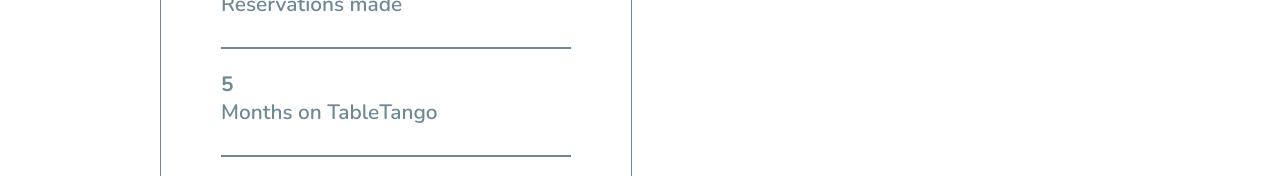
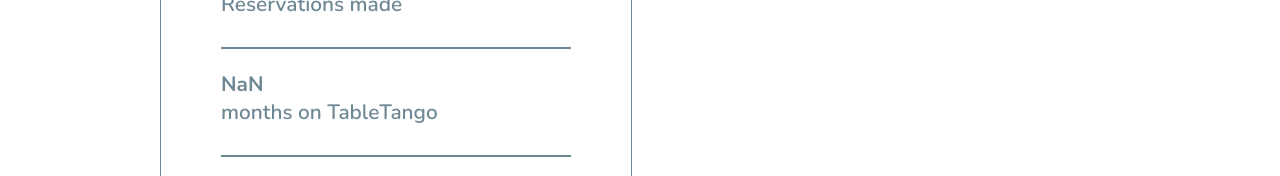
Before and after one commit to ThomasDew04/TableTango, a React (Vite) app in the folder frontend/: page /account in a window 1280 px wide. Shown: the part 550-726 px from the top of the page. Built offline with nearby package versions, Linux system fonts and the light colour scheme; no server answers; sample sign-in values are in the browser's storage.

Commit message:
logout bugfix + time on tt (frontend)

```diff
--- a/frontend/src/components/auth/AuthProvider.tsx
+++ b/frontend/src/components/auth/AuthProvider.tsx
@@ -28,8 +28,9 @@
 export const AuthProvider = ({ children }: Props ) => {
     const [user, setUser] = useState<User | null>(null);
     const [isAuthenticated, setIsAuthenticated] = useState<boolean>(
-      () => !!localStorage.getItem('isAuthenticated')
+      localStorage.getItem('isAuthenticated') === 'true'
     );
+
 
     const navigate = useNavigate();
     const location = useLocation();
--- a/frontend/src/interfaces.ts
+++ b/frontend/src/interfaces.ts
@@ -16,6 +16,7 @@
     email: string;
     password: string;
     image?: string;
+    createdAt: string;
 }
 
 export interface Favorite {
--- a/frontend/src/pages/account.tsx
+++ b/frontend/src/pages/account.tsx
@@ -5,6 +5,7 @@
 import placeholder from "../images/account-placeholder.png";
 import AccountModal from "../components/diverse/AccountModal";
 import { CiCircleChevDown } from "react-icons/ci";
+import { User } from "../interfaces";
 
 export default memo(function Account() {
     const [modalOpen, setModalOpen] = useState(false);
@@ -29,6 +30,21 @@
         setModalProps({ field: '', currentValue: '', type:'' });
     };
 
+    const calculateTimeDifference = (createdAt: Date): [number, string] => {
+        const currentDate = new Date();
+        const differenceInMilliseconds = currentDate.getTime() - createdAt.getTime();
+        const differenceInDays = differenceInMilliseconds / (1000 * 3600 * 24);
+        const differenceInMonths = differenceInDays / 30;
+
+        if (differenceInMonths < 1) {
+          const differenceInDaysRounded = Math.floor(differenceInDays);
+          return [differenceInDaysRounded, 'days'];
+        } else {
+          const differenceInMonthsRounded = Math.floor(differenceInMonths);
+          return [differenceInMonthsRounded, 'months'];
+        }
+    };
+
     interface InfoRowProps {
         label: string;
         value: string;
@@ -47,6 +63,15 @@
             </div>
         );
     };
+
+    const UserTimeOnTableTango = ({ user }: { user?: User }) => {
+        const [timeDifference, timeUnit] = calculateTimeDifference(new Date(user?.createdAt!));
+
+        return (
+            <p><strong>{timeDifference}</strong>
+            <br />{timeUnit} on TableTango</p>
+        );
+      };
 
     return (
         <div className="restaurants-page">
@@ -72,7 +97,7 @@
                         {/* REPLACE WITH DATA */}
                         <p><strong>9</strong> <br />Reservations made</p>
                         <span className="light-divider"/>
-                        <p><strong>5</strong> <br />Months on TableTango</p>
+                        <UserTimeOnTableTango user={user!} />
                         <span className="light-divider"/>
                         <p><strong>235</strong> <br />TableTango points</p>
                     </div>
```
Also changed, not shown: 1 other file (tests, documents, lock files or other folders).
